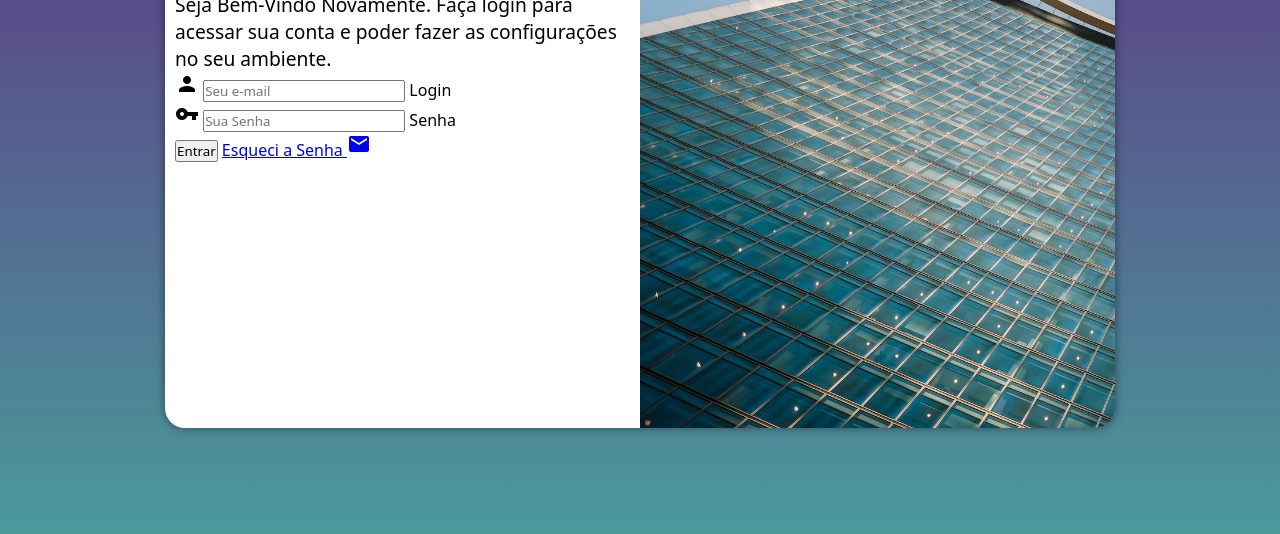
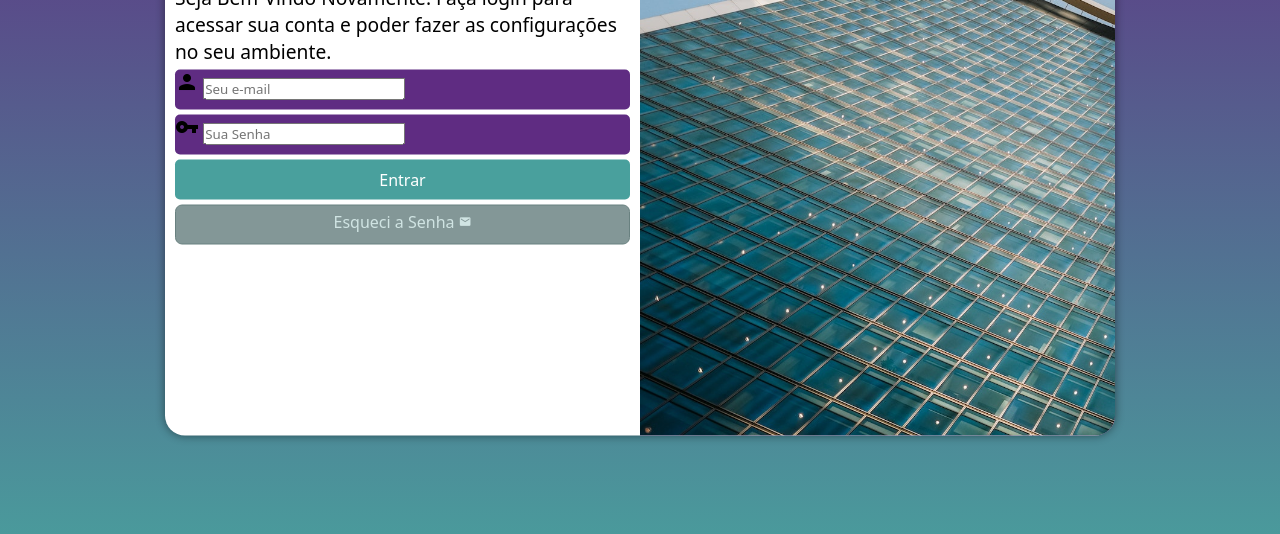
Before and after one commit to vinisantos1096/Projeto-Login, a plain HTML site: page index.html in a window 1280 px wide. Shown: the part 222-756 px from the top of the page. Drawn offline with Linux system fonts and the light colour scheme.

Commit message:
formatação do formulario

```diff
--- a/estilos/style.css
+++ b/estilos/style.css
@@ -34,7 +34,7 @@ section#login {
 
     background-color: white;
     width: 250px;
-    height: 500px;
+    height: 515px;
     border-radius: 20px;
     box-shadow: 0px 0px 10px rgba(0, 0, 0, 0.47);
 
@@ -63,3 +63,55 @@ div#formulario > h1 {
 div#formulario > p {
     font-size: 0.8em;
 }
+
+div.campo > label {
+    display: none;
+}
+
+form > div.campo {
+    background-color: #5f2c82;
+    display: block;
+    width: 100%;
+    height: 40px;
+    border-radius: 5px;
+    margin: 5px 0px;
+}
+
+form > input[type=submit] {
+    display: block;
+    font-size: 1em;
+    width: 100%;
+    height: 40px;
+    background-color: #49a09d;
+    color: white;
+    border: none;
+    border-radius: 5px;
+    cursor: pointer;
+}
+
+form > input[type=submit]:hover {
+    background-color: #2d6462;
+}
+
+form > a.botao {
+    display: block;
+    text-align: center;
+    font-size: 1em;
+    width: 100%;
+    height: 40px;
+    padding-top: 5px;
+    margin-top: 5px;
+    background-color: #839797;
+    color: #d0e4e3;;
+    border: 1px solid #698180;
+    border-radius: 7px;
+    text-decoration: none;
+}
+
+form > a.botao:hover {
+    background-color: gray;
+}
+
+form > a.botao > i {
+    font-size: 0.8em;
+}
--- a/index.html
+++ b/index.html
@@ -31,7 +31,7 @@
                         <label for="isenha">Senha</label>
                     </div>
                     <input type="submit" value="Entrar">
-                    <a href="esqueci.html">
+                    <a href="esqueci.html" class="botao">
                         Esqueci a Senha <i class="material-icons">mail</i>
                     </a>
                 </form>
```
